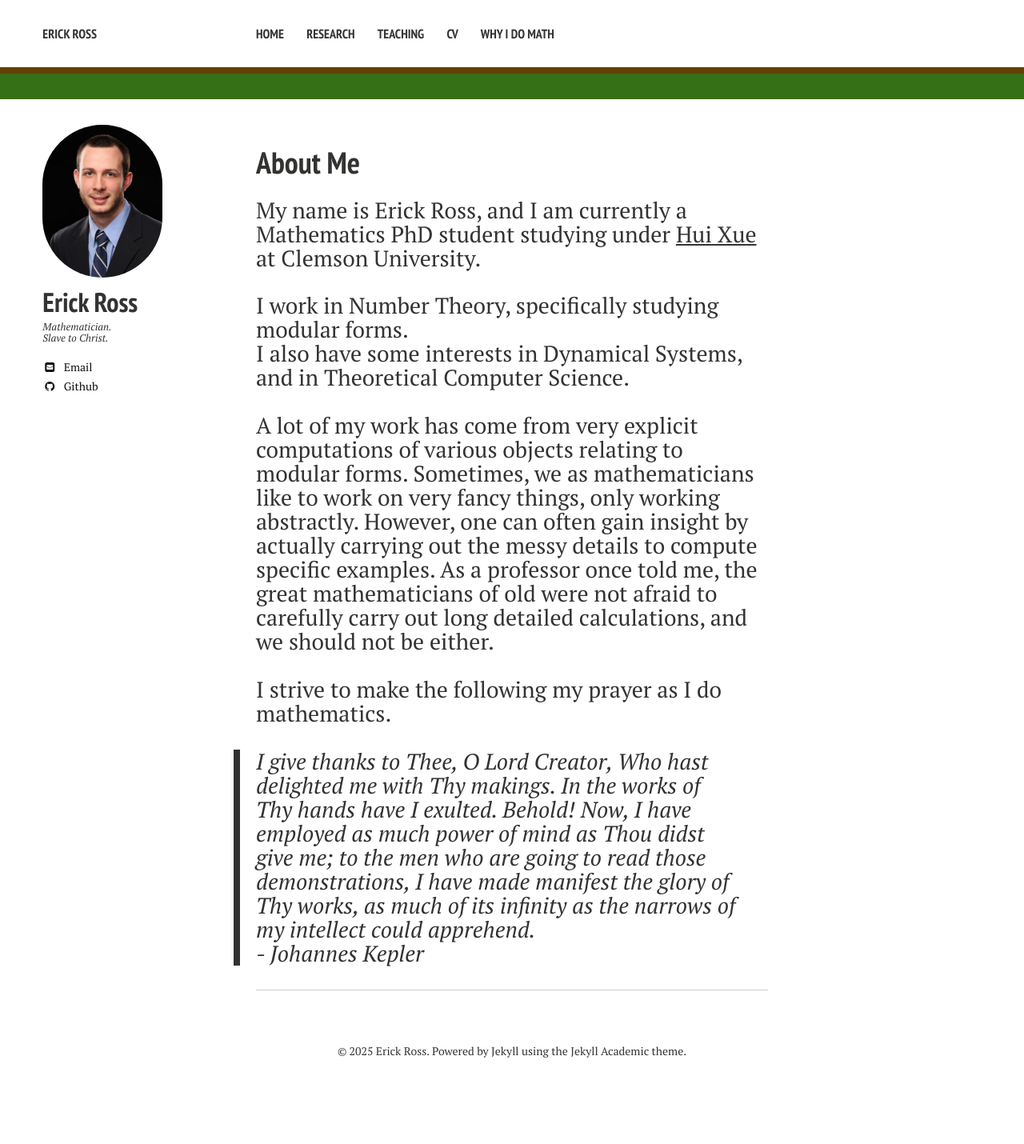
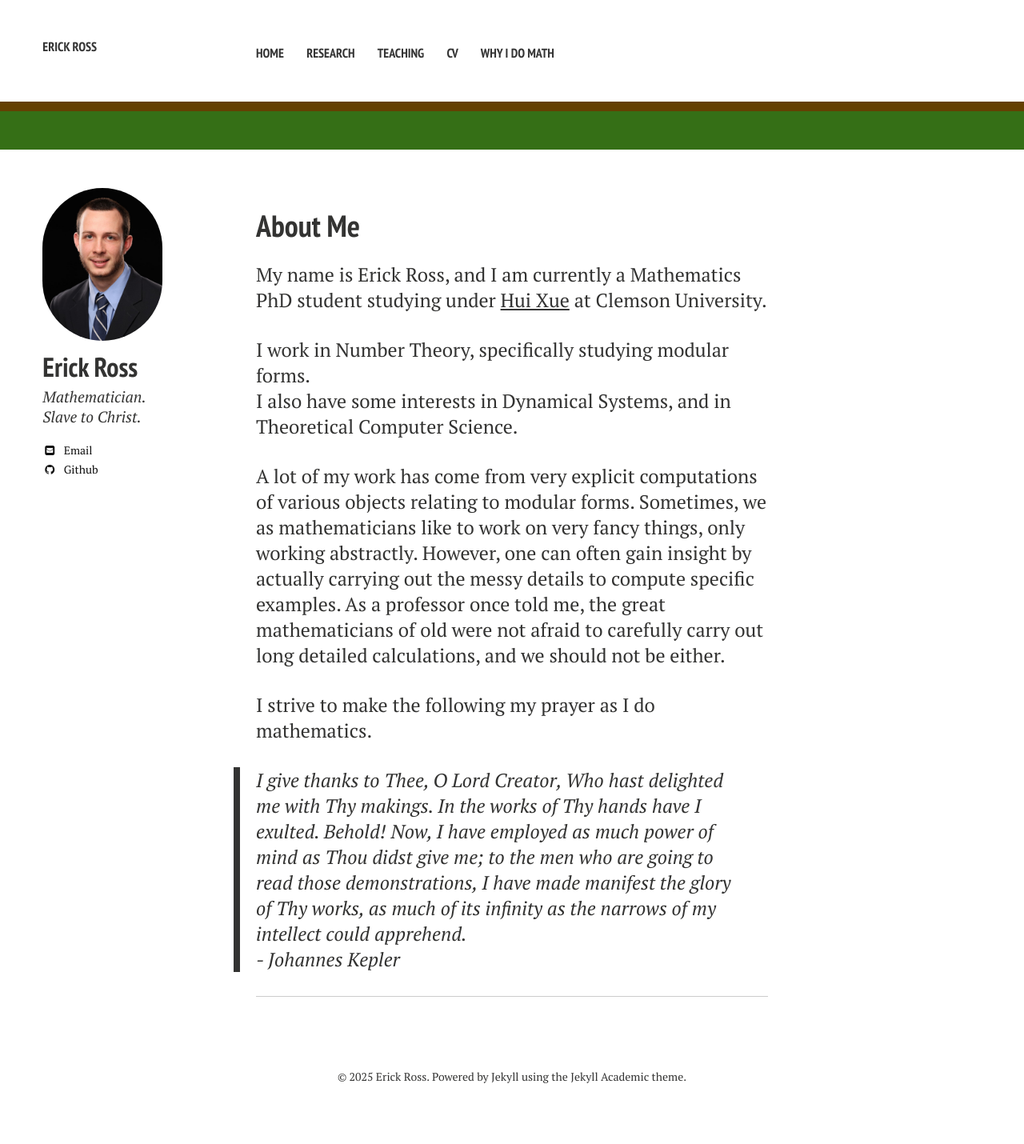
Before and after one commit to erick-ross/erick-ross.github.io, a Jekyll site: the page built from index.md, in a window 1280 px wide. Shown: the whole page at 80% size. Built offline with Jekyll 4.4.1, drawn with Linux system fonts in a browser that asks for light colours; nearby versions of some CDN libraries; before the commit the page ends 1372 px from its top, so only the background shows below that.

Commit message:
some setup

```diff
--- a/_sass/typography.scss
+++ b/_sass/typography.scss
@@ -5,6 +5,11 @@
 /*
    Headings
    ========================================================================== */
+
+// erickr
+body {
+   font-size: 150%;
+}
 
 h1, h2, h3, h4, h5, h6 {
 	font-family: $heading-font;
@@ -139,9 +144,6 @@ p {
 			margin-top: -($indent-var);
 		}
 	}
-
-	// erick added this
-	@include font-size(28);
 }
 
 /*
```
